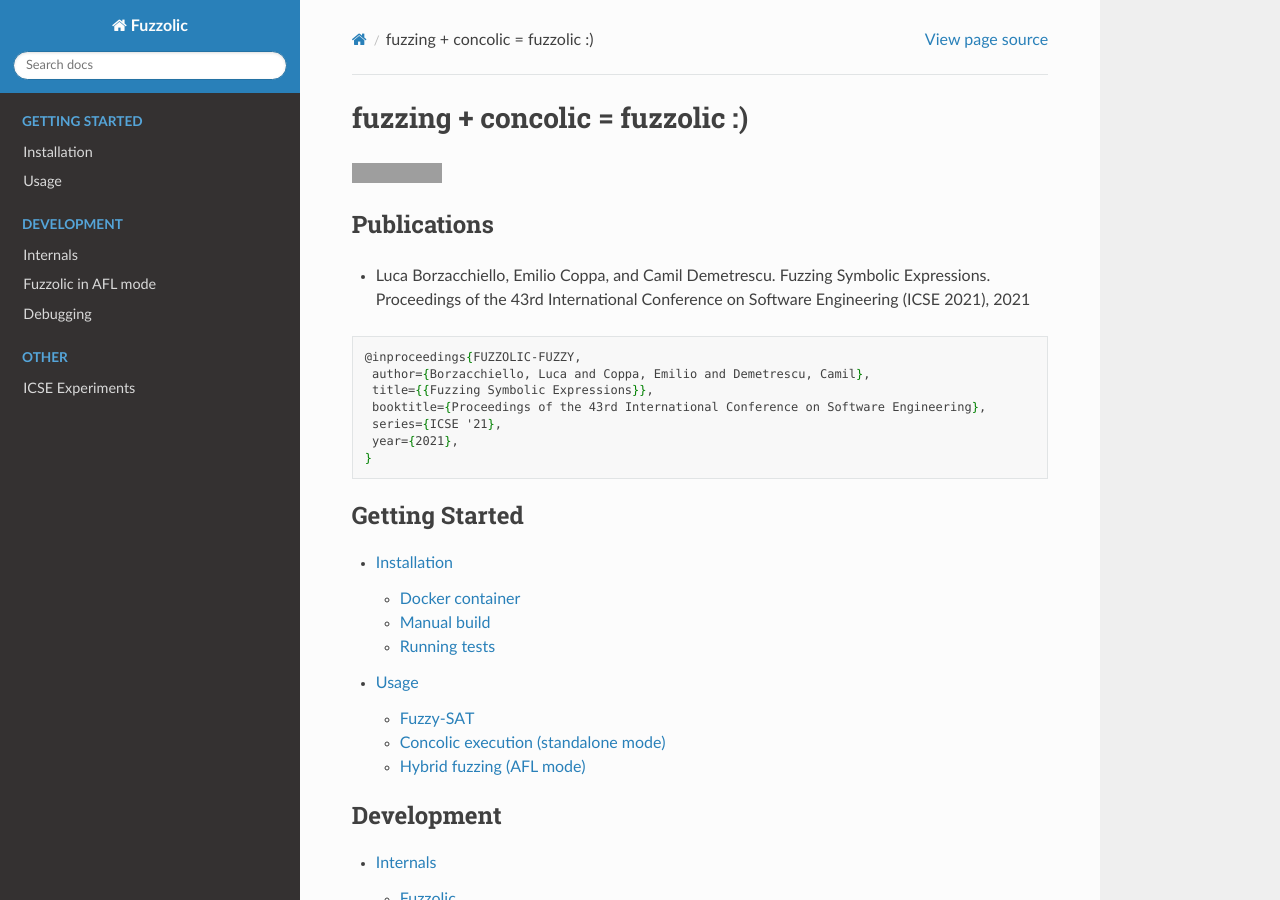
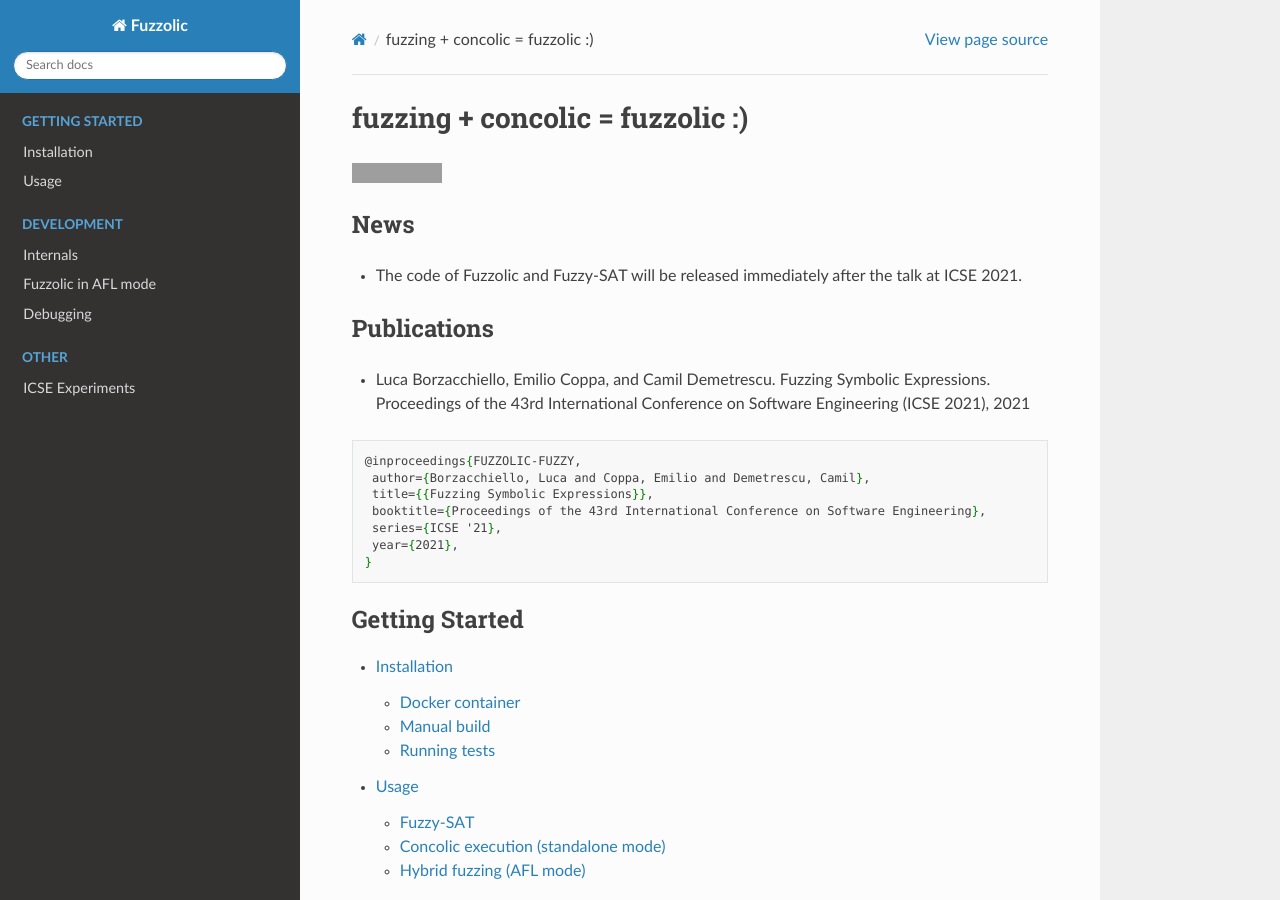
Before and after one commit to season-lab/fuzzolic, a Sphinx documentation site: the page built from docs/index.rst, in a window 1280 px wide and 900 px high. Built offline with Sphinx 7.4.7 and the Read the Docs theme 2.0.0, drawn with Linux system fonts in a browser that asks for light colours; grey boxes are pictures that could not be loaded.

Commit message:
Update index.rst

```diff
--- a/docs/index.rst
+++ b/docs/index.rst
@@ -6,6 +6,10 @@ fuzzing + concolic = fuzzolic :)
 .. raw:: html
 
     <p><img src="https://circleci.com/gh/ercoppa-bot/fuzzolic-builder-ci.svg?style=shield&circle-token=d8cf8057b9bcee4923bdb611402eb5d7a7b8f0fe" /><br /></p>
+
+News
+------------
+* The code of Fuzzolic and Fuzzy-SAT will be released immediately after the talk at ICSE 2021.
 
 Publications
 ------------
```
